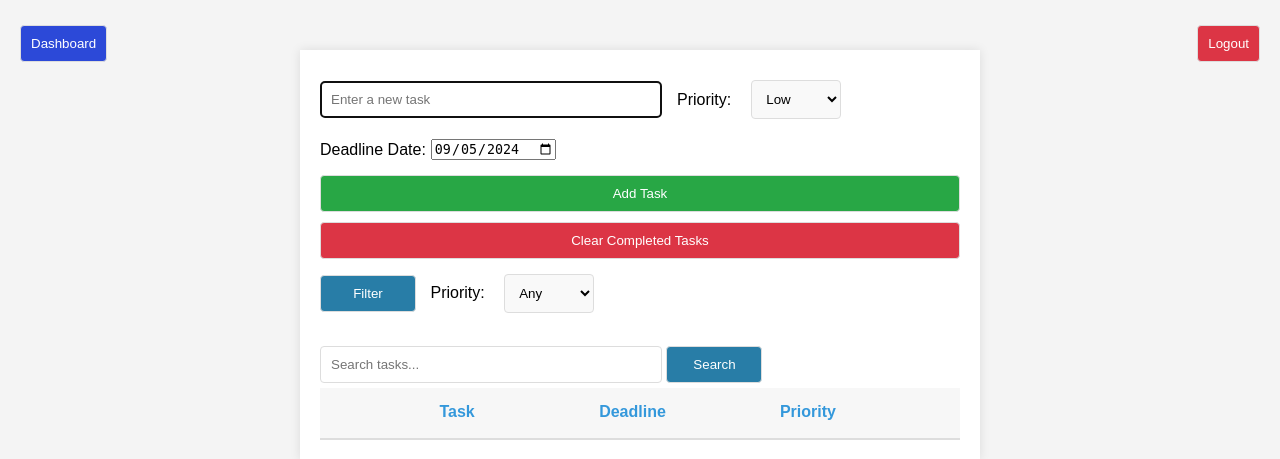
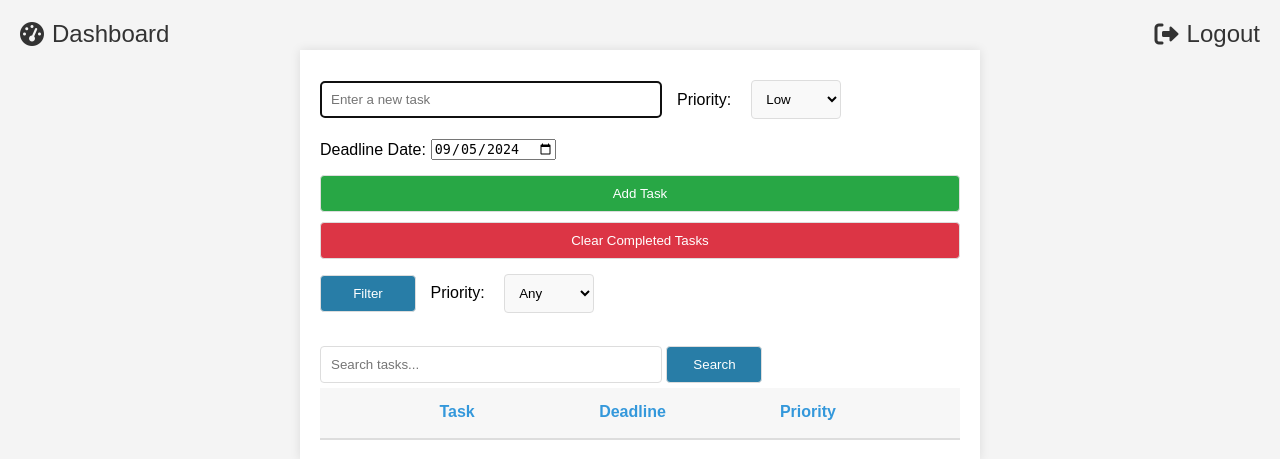
Before and after one commit to RO-HIT17/Flask_TODO_V3, a Flask app: page /index/1 in a window 1280 px wide. Shown: the top 459 px of the page. Run offline with Flask 3, Linux system fonts and the light colour scheme.

Commit message:
added dashboard and logout icons

```diff
--- a/static/styles.css
+++ b/static/styles.css
@@ -251,6 +251,18 @@ button.filter {
 button.filter:hover {
     background-color: #214f88;
 }
+.delete-btn {
+    color: red;
+    text-decoration: none;
+    margin-left: 10px;
+    font-size: 18px;
+}
+
+.delete-btn:hover {
+    color: darkred;
+    text-decoration: none;
+    cursor: pointer;
+}
 
 button.clear{
     padding: 10px;
@@ -341,3 +353,25 @@ strike {
     outline: none; /* Remove default focus outline */
     border-bottom: 2px solid #3498db; /* Add custom focus indicator */
 }
+
+.icon-container {
+    display: flex;
+    justify-content: space-around;
+    margin: 20px;
+}
+
+.icon-link {
+    text-decoration: none;
+    color: #333;
+    font-size: 1.5em;
+    display: flex;
+    align-items: center;
+}
+
+.icon-link i {
+    margin-right: 8px; /* Space between the icon and text */
+}
+
+.icon-link:hover {
+    color: #007bff; /* Change color on hover */
+}
--- a/templates/base.html
+++ b/templates/base.html
@@ -5,13 +5,18 @@
     <meta name="viewport" content="width=device-width, initial-scale=1.0">
     <link rel="stylesheet" href="{{ url_for('static', filename='styles.css') }}">
     <title>TODO Application</title>
+    <link rel="stylesheet" href="https://cdnjs.cloudflare.com/ajax/libs/font-awesome/6.0.0-beta3/css/all.min.css">
 </head>
 <body>
     <div class="logout-container">
-        <a href="{{ url_for('main') }}"><button class="logout">Logout</button></a>
+                <a href="{{ url_for('main') }}" class="icon-link">
+            <i class="fas fa-sign-out-alt"></i> Logout
+        </a>
     </div>
     <div class="dashboard-container">
-        <a href="{{ url_for('dashboard',user_id=user_id) }}"><button class="dashboard">Dashboard</button></a>
+                <a href="{{ url_for('dashboard', user_id=user_id) }}" class="icon-link">
+            <i class="fas fa-tachometer-alt"></i> Dashboard
+        </a>
     </div>
     <div class="container">
         {% block content %}{% endblock %}
--- a/templates/index.html
+++ b/templates/index.html
@@ -63,7 +63,8 @@
             {{ todo.priority }}
 
         </div>
-         <a href="{{ url_for('delete_todo', todo_id=todo.todo_id, user_id=user_id) }}" class="filter">Delete</a><!-- Moved Priority here -->
+         <a href="{{ url_for('delete_todo', todo_id=todo.todo_id, user_id=user_id) }}" class="delete-btn">
+            <i class="fas fa-trash-alt"></i></a><!-- Moved Priority here -->
     </li>
     {% endfor %}
 </ul>
```
